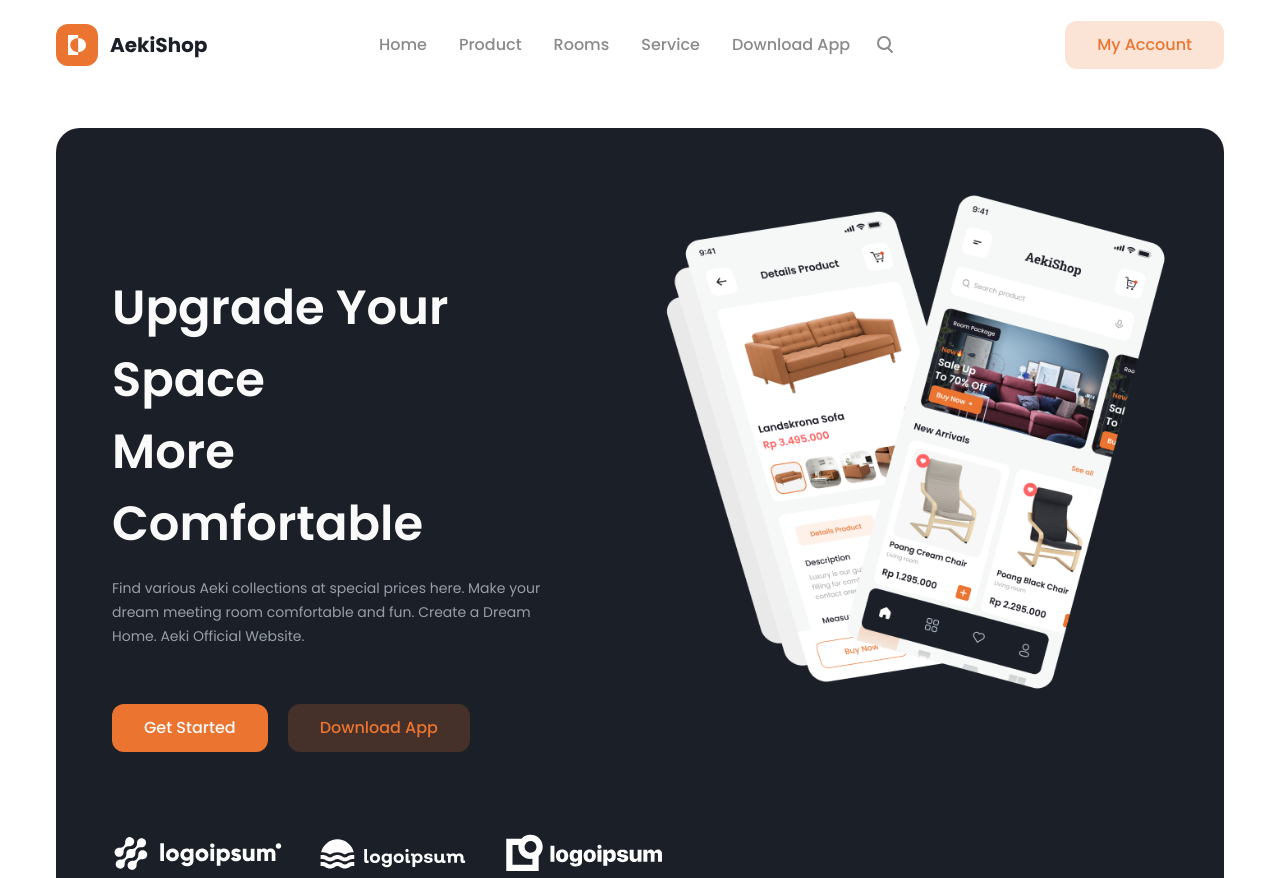
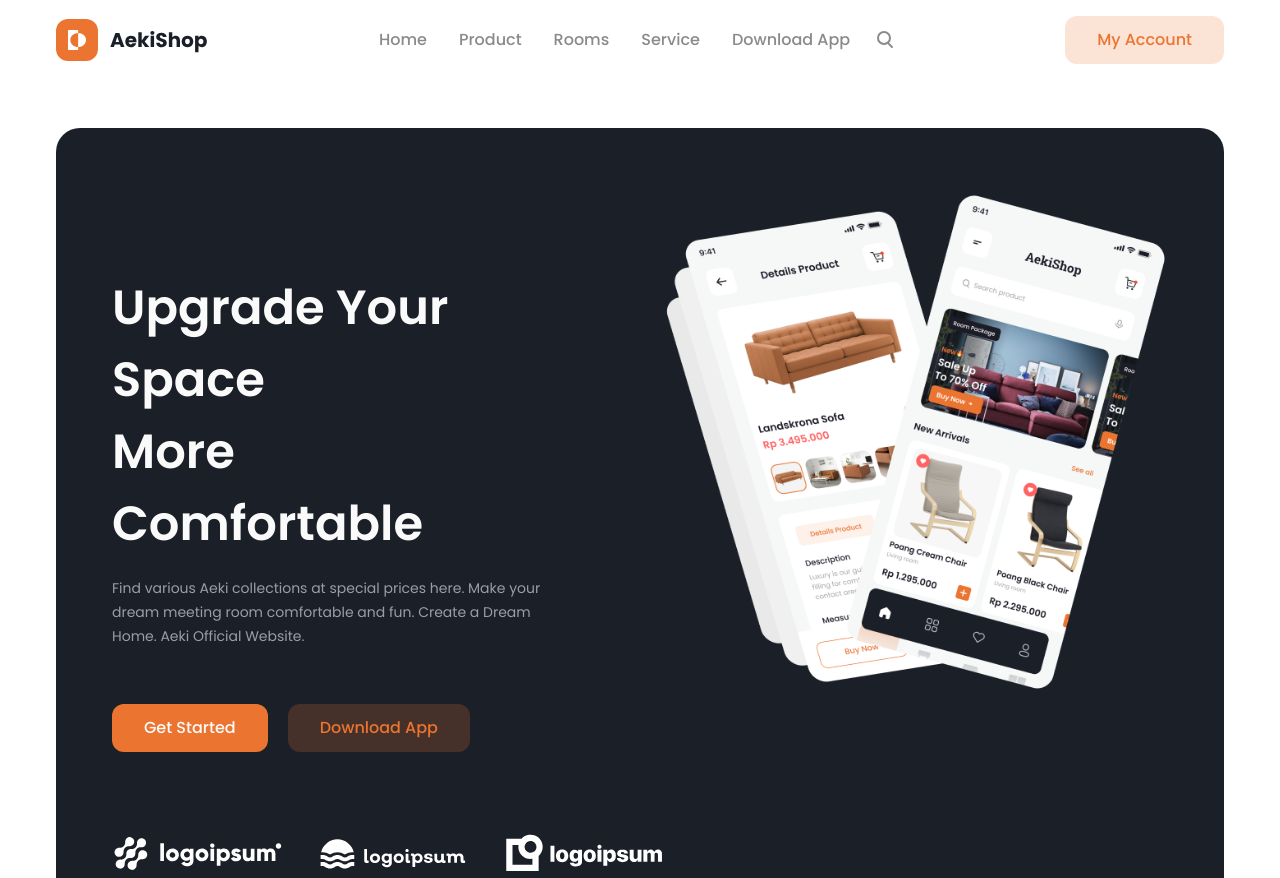
Before and after one commit to GilangAer/AekiShop, a website: page index.html in a window 1280 px wide. Shown: the top 878 px of the page. Drawn offline with Linux system fonts and the light colour scheme.

Commit message:
last update

```diff
--- a/index.html
+++ b/index.html
@@ -88,8 +88,11 @@
         <div class="container mx-auto px-4 sm:px-6 lg:px-14 lg:max-w-screen-2xl">
             <div class="flex items-center justify-between relative">
                 <div>
-                    <a href="#home" class="font-medium text-base text-primary block py-6"><img
-                            src="/dist/images/logo.svg" alt=""></a>
+                    <!-- <a href="#home" class="font-medium text-base text-primary block py-6"><img
+                            src="/dist/images/logo.svg" alt=""></a> -->
+                    <a href="#home">
+                        <img src="dist/images/logo.svg" alt="logo">
+                    </a>
                 </div>
                 <div class="flex items-center px-4">
                     <button id="hamburger" name="hamburger" type="button" class="block absolute right-4 lg:hidden">
```
